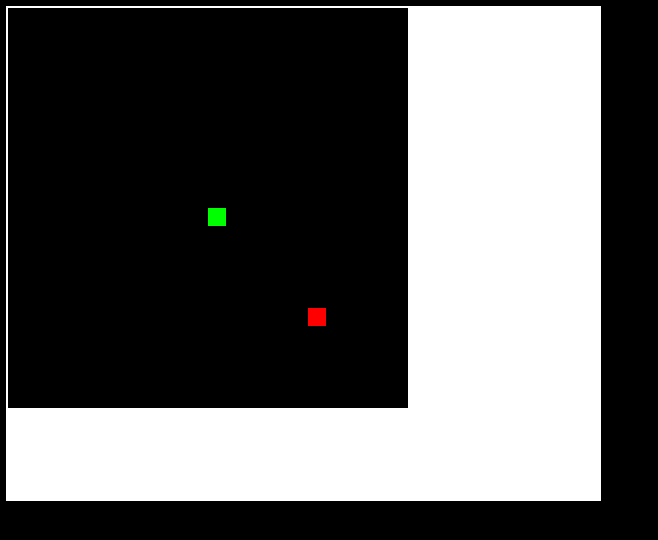
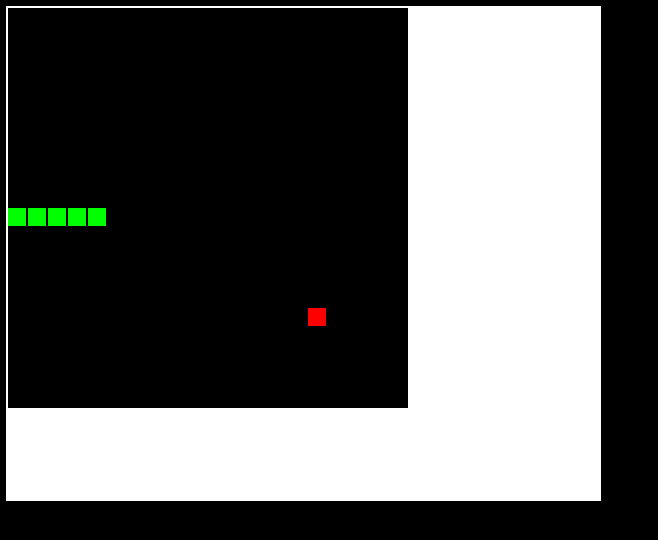
Before and after one commit to html-creator/snake, a plain HTML site: page index.html in a window 1280 px wide. Shown: the whole page, without its empty margins (0-658 px from the left). Drawn offline with Linux system fonts and the light colour scheme.

Commit message:
Update index.html

```diff
--- a/index.html
+++ b/index.html
@@ -16,7 +16,8 @@ window.onload=function() {
 px=py=10;
 gs=tc=20;
 ax=ay=15;
-xv=yv=0;
+xv = 1;
+yv = 0;
 trail=[];
 tail = 5;
 function game() {
```
